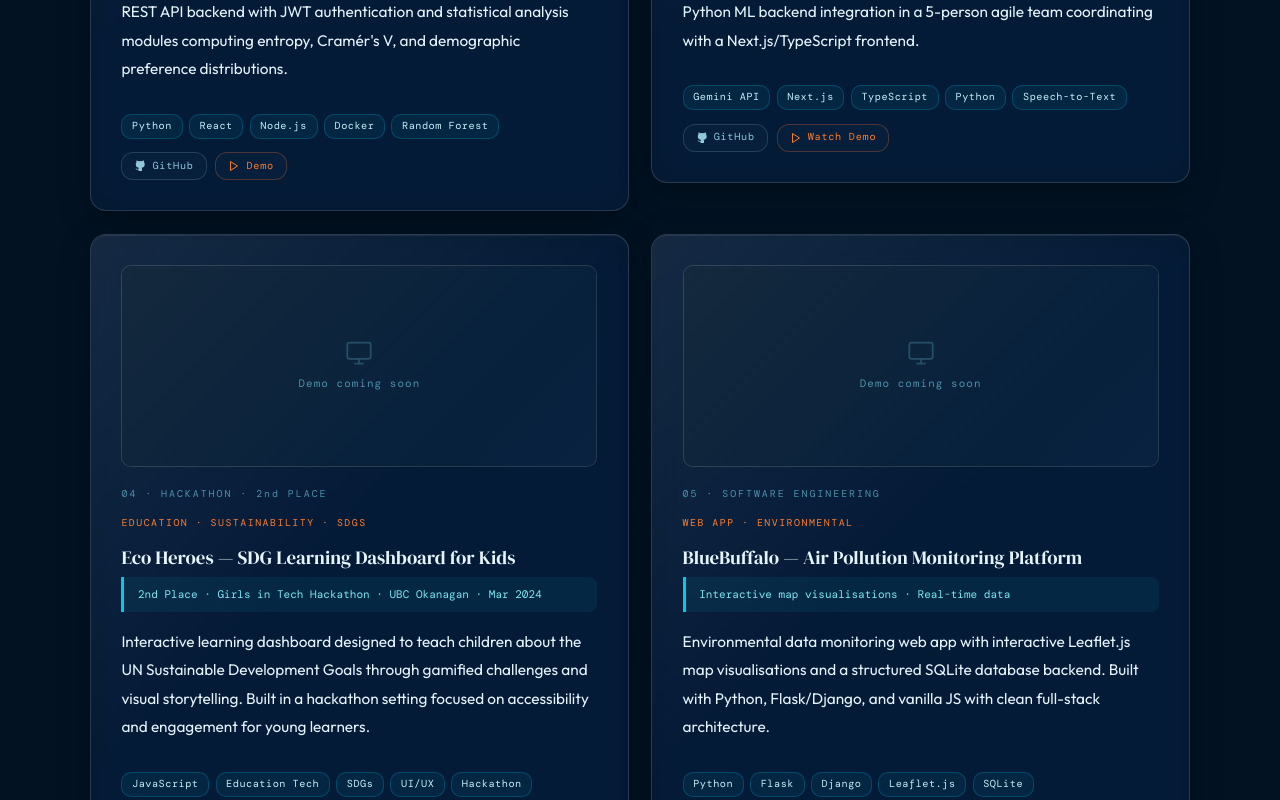
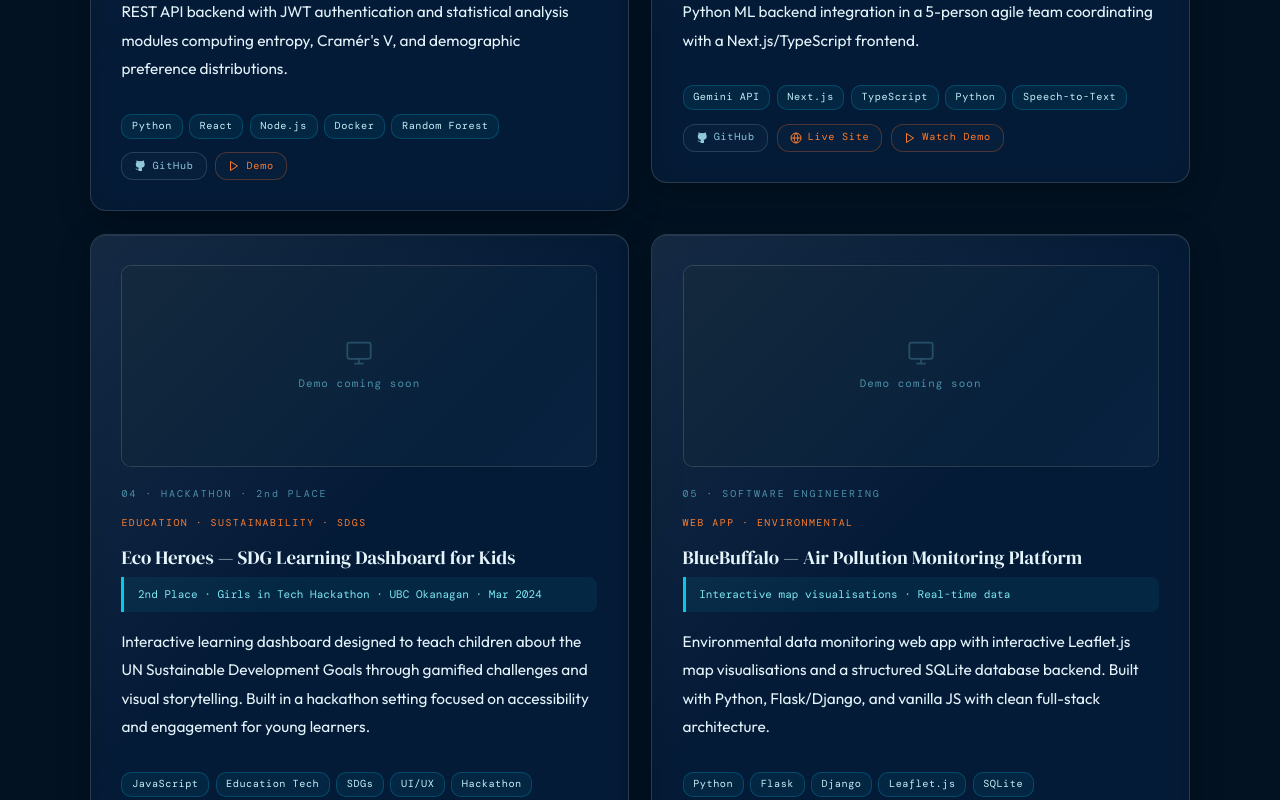
Before and after one commit to puyangogju/puyangogju.github.io, a plain HTML site: page index.html in a window 1280 px wide. Shown: the part 4160-4960 px from the top of the page. Drawn offline with nearby package versions, Linux system fonts and the light colour scheme; a web font is replaced by a local one.

Commit message:
added email address

```diff
--- a/index.html
+++ b/index.html
@@ -450,6 +450,10 @@
             <svg viewBox="0 0 24 24" fill="currentColor"><path d="M9 19c-5 1.5-5-2.5-7-3m14 6v-3.87a3.37 3.37 0 00-.94-2.61c3.14-.35 6.44-1.54 6.44-7A5.44 5.44 0 0020 4.77 5.07 5.07 0 0019.91 1S18.73.65 16 2.48a13.38 13.38 0 00-7 0C6.27.65 5.09 1 5.09 1A5.07 5.07 0 005 4.77a5.44 5.44 0 00-1.5 3.78c0 5.42 3.3 6.61 6.44 7A3.37 3.37 0 009 18.13V22"/></svg>
             GitHub
           </a>
+          <a href="https://queuo.vercel.app/" target="_blank" class="project-link-btn demo">
+            <svg viewBox="0 0 24 24" fill="none" stroke="currentColor" stroke-width="2"><circle cx="12" cy="12" r="10"/><line x1="2" y1="12" x2="22" y2="12"/><path d="M12 2a15.3 15.3 0 0 1 4 10 15.3 15.3 0 0 1-4 10 15.3 15.3 0 0 1-4-10 15.3 15.3 0 0 1 4-10z"/></svg>
+            Live Site
+          </a>
           <a href="https://www.youtube.com/watch?v=cx1xIBGYu8w" target="_blank" class="project-link-btn demo">
             <svg viewBox="0 0 24 24" fill="none" stroke="currentColor" stroke-width="2"><polygon points="5 3 19 12 5 21 5 3"/></svg>
             Watch Demo
@@ -791,7 +795,7 @@
   <div class="contact-links">
     <a href="mailto:putrileksono1@gmail.com" class="contact-link glass">
       <svg viewBox="0 0 24 24" fill="none" stroke="currentColor" stroke-width="1.5"><path d="M3 8l7.89 5.26a2 2 0 002.22 0L21 8M5 19h14a2 2 0 002-2V7a2 2 0 00-2-2H5a2 2 0 00-2 2v10a2 2 0 002 2z"/></svg>
-      Reach out
+      putrileksono1@gmail.com
     </a>
     <a href="https://linkedin.com/in/putrileksono" target="_blank" class="contact-link glass">
       <svg viewBox="0 0 24 24" fill="currentColor"><path d="M16 8a6 6 0 016 6v7h-4v-7a2 2 0 00-2-2 2 2 0 00-2 2v7h-4v-7a6 6 0 016-6zM2 9h4v12H2z"/><circle cx="4" cy="4" r="2"/></svg>
```
